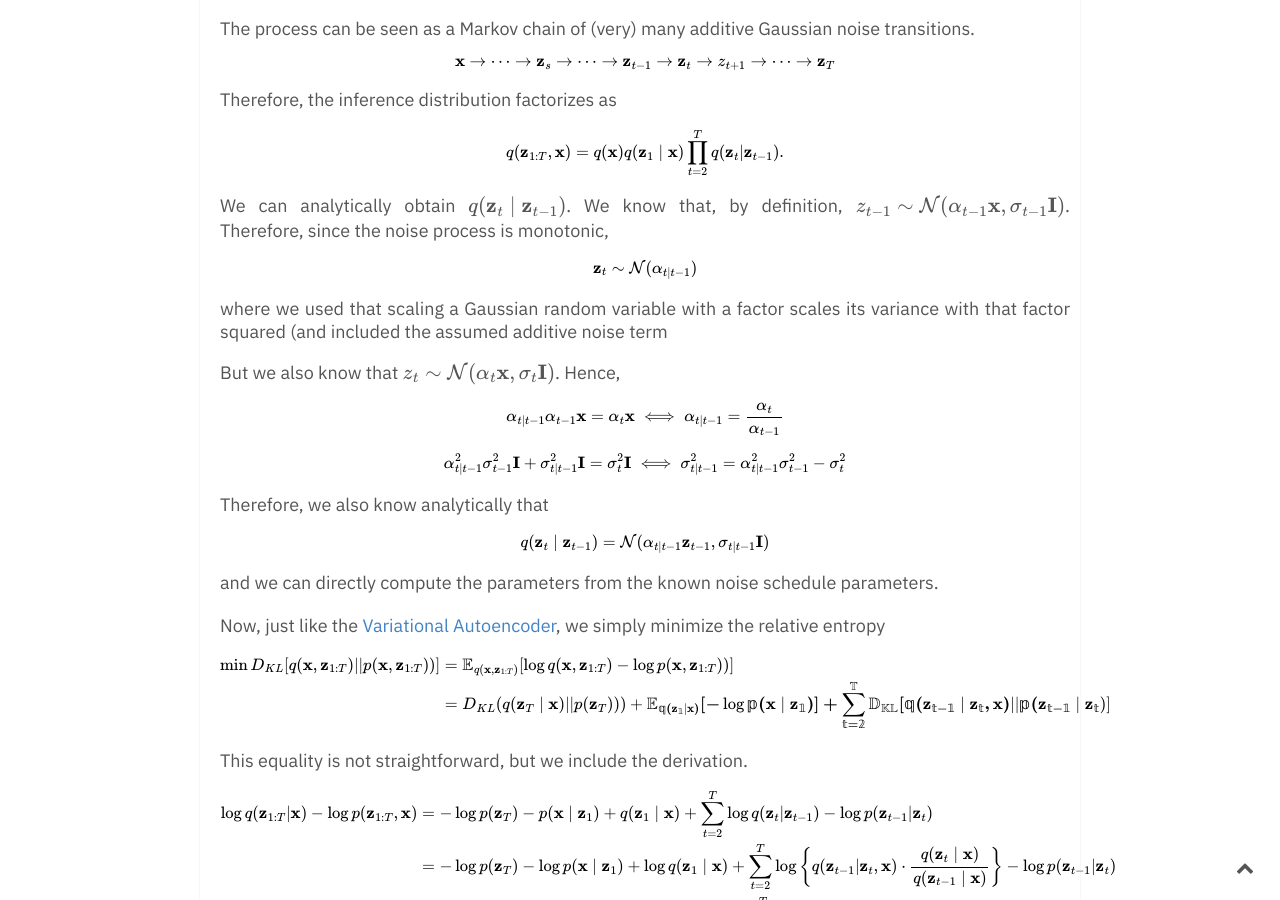
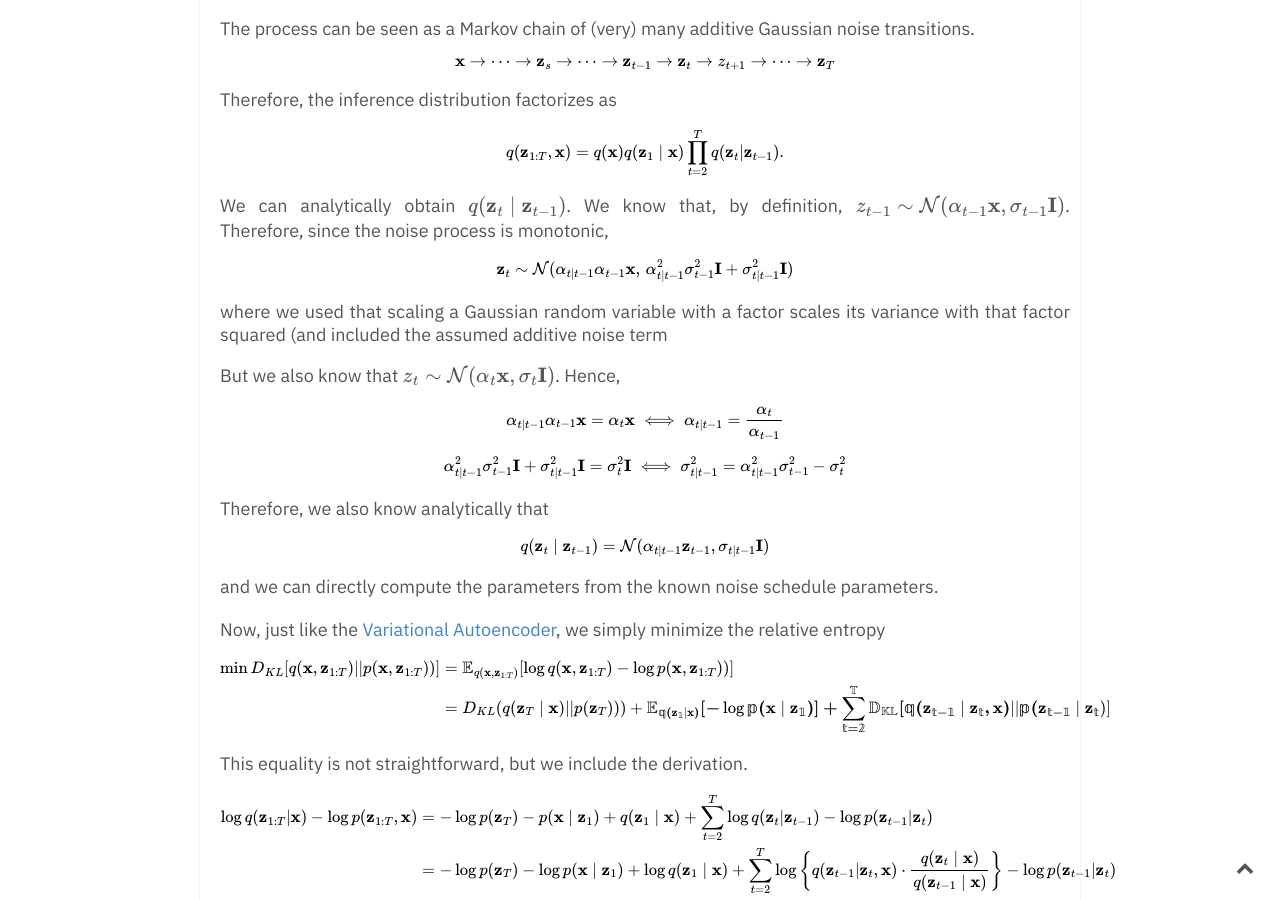
Before and after one commit to DavidRuhe/DavidRuhe.github.io, a Jekyll site: the page built from _notes/Variational Diffusion Models.md, in a window 1280 px wide and 900 px high, scrolled down 1084 px. Built offline with Jekyll 4.4.1, drawn with Linux system fonts in a browser that asks for light colours; formulas are drawn with MathJax 3; comment, search, counter and statistics services are not loaded.

Commit message:
update formatting

```diff
--- a/_notes/Variational Diffusion Models.md
+++ b/_notes/Variational Diffusion Models.md
@@ -28,7 +28,7 @@ $$q(\mathbf z_{1:T}, \mathbf x) = q(\mathbf x) q(\mathbf z_1 \mid \mathbf x) \pr
 
 We can analytically obtain $q(\mathbf z_t \mid \mathbf z_{t-1})$. We know that, by definition, $z_{t-1} \sim \mathcal{N}(\alpha_{t-1} \mathbf x, \sigma_{t-1} \mathbf I)$. Therefore, since the noise process is monotonic,
 
-$$\mathbf z_t \sim \mathcal{N}(\alpha_{t|t-1})$$
+$$\mathbf z_t \sim \mathcal{N}(\alpha_{t|t-1} \alpha_{t-1} \mathbf x,\, \alpha_{t|t-1}^2 \sigma^2_{t-1} \mathbf I + \sigma^2_{t|t-1}\mathbf I)$$
 
 where we used that scaling a Gaussian random variable with a factor scales its variance with that factor squared (and included the assumed additive noise term
 
```
